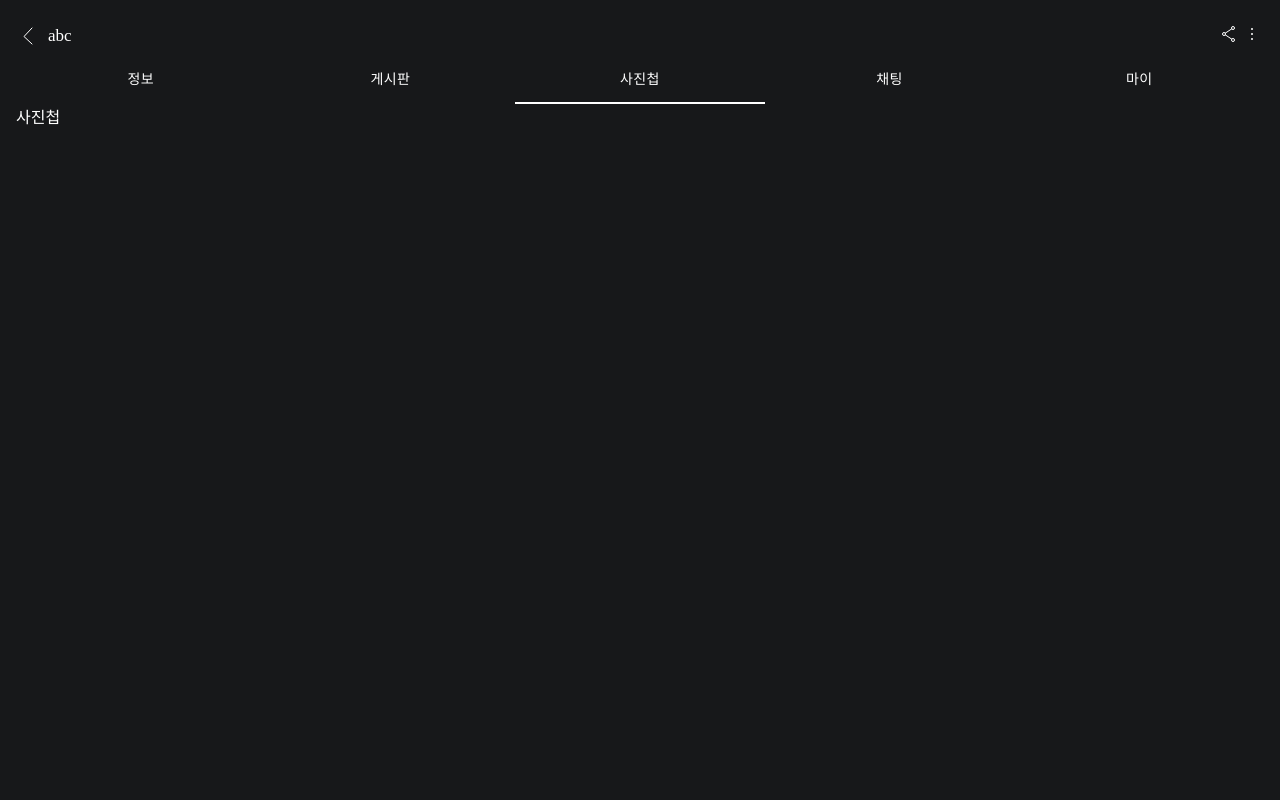
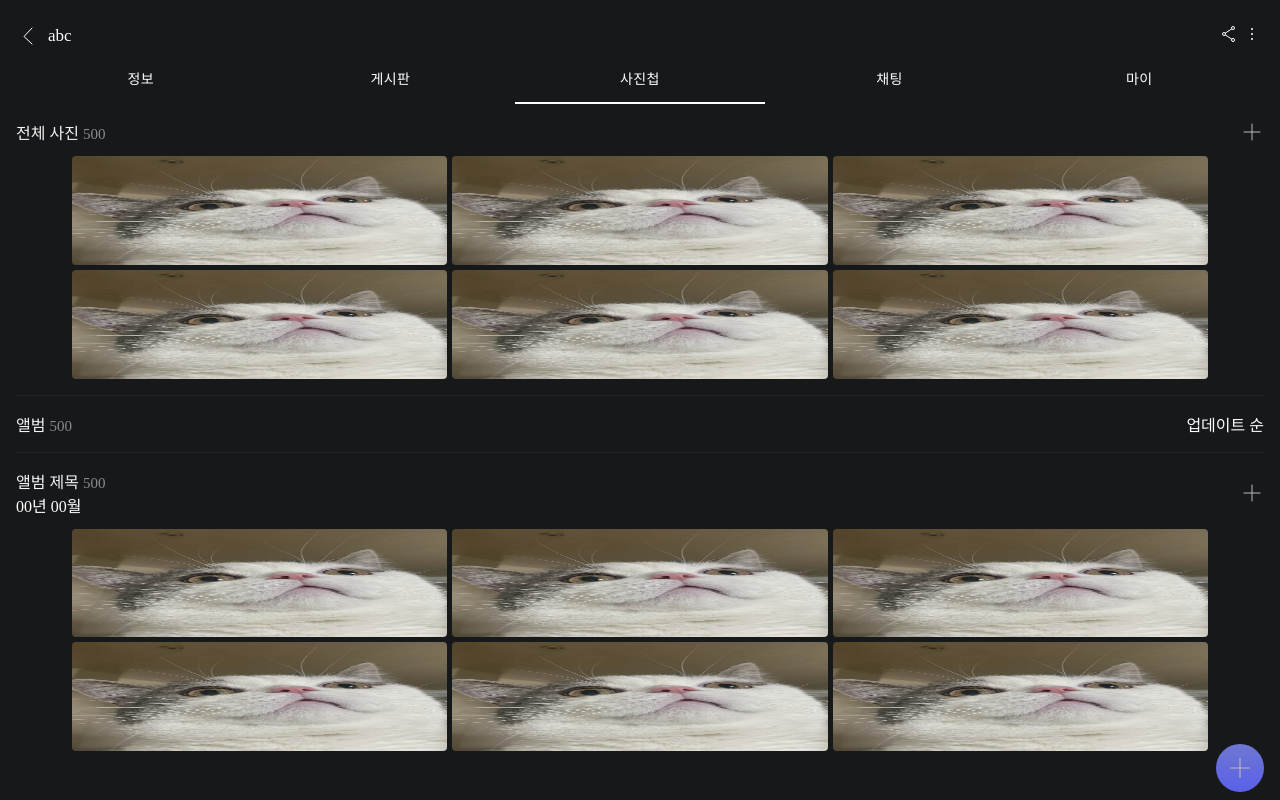
Before and after one commit to teentime/teentime-client-app, a Next.js app: page /club/abc in a window 1280 px wide. Both pictures are taken after a click on the tab "사진첩". Built offline with nearby package versions, Linux system fonts and the light colour scheme.

Commit message:
feat: 동아리 내 사진첩 UI 구현

```diff
--- a/src/app/club/[myClubName]/page.js
+++ b/src/app/club/[myClubName]/page.js
@@ -5,8 +5,9 @@ import Tabs from '@mui/material/Tabs'
 import Tab from '@mui/material/Tab'
 import Box from '@mui/material/Box'
 import { useState } from 'react'
-import Board from '@/app/components/Board'
-import Info from '@/app/components/Info'
+import Board from '@/app/components/club/Board'
+import Info from '@/app/components/club/Info'
+import Album from '@/app/components/club/Album'
 
 const CustomTabPanel = (props) => {
   const { children, value, index } = props
@@ -65,7 +66,7 @@ const MyClub = () => {
         <Board/>
       </CustomTabPanel>
       <CustomTabPanel value={value} index={2}>
-        사진첩
+        <Album/>
       </CustomTabPanel>
       <CustomTabPanel value={value} index={3}>
         채팅
--- /dev/null
+++ b/src/app/components/club/Album.js
@@ -0,0 +1,58 @@
+import styles from '@/styles/Album.module.css'
+import Image from 'next/image'
+
+const Album = () => {
+  return (
+    <div className={styles.container}>
+      <div className={styles.all_album}>
+        <div className={styles.header}>
+          <div>
+            <span className={styles.title}>전체 사진 </span>
+            <span className={styles.amount}>500</span>
+          </div>
+          <Image src='/assets/plus.svg' alt='Plus' width={24} height={24}/>
+        </div>
+        <div className={styles.image_container}>
+          <img className={styles.photo} src='/assets/profile.png'/>
+          <img className={styles.photo} src='/assets/profile.png'/>
+          <img className={styles.photo} src='/assets/profile.png'/>
+          <img className={styles.photo} src='/assets/profile.png'/>
+          <img className={styles.photo} src='/assets/profile.png'/>
+          <img className={styles.photo} src='/assets/profile.png'/>
+        </div>
+      </div>
+      <div className={styles.album}>
+        <div>
+          <span className={styles.title}>앨범 </span>
+          <span className={styles.amount}>500</span>
+        </div>
+        <div>업데이트 순</div>
+      </div>
+      <div className={styles.album_container}>
+        <div className={styles.album2}>
+          <div className={styles.header}>
+            <div className={styles.left_menu}>
+              <div>
+                <span className={styles.title}>앨범 제목 </span>
+                <span className={styles.amount}>500</span>
+              </div>
+              <div className={styles.date}>00년 00월</div>
+            </div>
+            <Image src='/assets/plus.svg' alt='Plus' width={24} height={24}/>
+          </div>
+          <div className={styles.image_container}>
+            <img className={styles.photo} src='/assets/profile.png'/>
+            <img className={styles.photo} src='/assets/profile.png'/>
+            <img className={styles.photo} src='/assets/profile.png'/>
+            <img className={styles.photo} src='/assets/profile.png'/>
+            <img className={styles.photo} src='/assets/profile.png'/>
+            <img className={styles.photo} src='/assets/profile.png'/>
+          </div>
+        </div>
+      </div>
+      <button className={styles.plus_btn}><Image src='/assets/plus.svg' alt='Plus' width={28} height={28}/></button>
+    </div>
+  )
+}
+
+export default Album
--- a/src/app/components/Info.js
+++ b/src/app/components/club/Info.js
@@ -1,5 +1,4 @@
 import styles from '@/styles/Info.module.css'
-import Header from './Header'
 import Image from 'next/image'
 
 const Info = () => {
--- /dev/null
+++ b/src/styles/Album.module.css
@@ -0,0 +1,102 @@
+.container {
+  display: flex;
+  flex-direction: column;
+  justify-content: center;
+  align-items: center;
+}
+
+.all_album {
+  width: 100%;
+  display: flex;
+  flex-direction: column;
+  justify-content: center;
+  align-items: center;
+  margin-top: 16px;
+}
+
+.title {
+  font-size: 16px;
+  color: var(--dark11);
+}
+
+.amount {
+  font-size: 15px;
+  color: var(--dark06);
+}
+
+.all_album .header {
+  width: 100%;
+  display: flex;
+  justify-content: space-between;
+  align-items: center;
+}
+
+.image_container {
+  width: 100%;
+  display: flex;
+  justify-content: center;
+  align-items: center;
+  flex-wrap: wrap;
+  gap: 5px;
+  padding-top: 12px;
+  padding-bottom: 16px;
+}
+
+.photo {
+  width: 29.3vw;
+  height: 13.6vh;
+  border-radius: 4px;
+}
+
+.album {
+  width: 100%;
+  display: flex;
+  justify-content: space-between;
+  padding: 16px 0;
+  border-top: 1px solid var(--dark12);
+}
+
+.album_container {
+  width: 100%;
+  display: flex;
+  flex-direction: column;
+  justify-content: center;
+  align-items: center;
+}
+
+.album2 {
+  width: 100%;
+  display: flex;
+  flex-direction: column;
+  justify-content: center;
+  align-items: center;
+  padding: 16px 0;
+  border-top: 1px solid var(--dark12);
+}
+
+.album2 .header {
+  width: 100%;
+  display: flex;
+  justify-content: space-between;
+  align-items: center;
+}
+
+.left_menu {
+  display: flex;
+  flex-direction: column;
+  justify-content: center;
+  align-items: flex-start;
+}
+
+.plus_btn {
+  position: fixed;
+  bottom: 8px;
+  right: 16px;
+  width: 48px;
+  height: 48px;
+  display: flex;
+  justify-content: center;
+  align-items: center;
+  background: var(--main-color);
+  border-radius: 50%;
+}
```
Also changed, not shown: public/assets/plus.svg (added), src/app/components/club/Board.js (renamed from src/app/components/Board.js), src/app/components/club/Notice.js (renamed from src/app/components/Notice.js), src/app/components/club/Post.js (renamed from src/app/components/Post.js).
